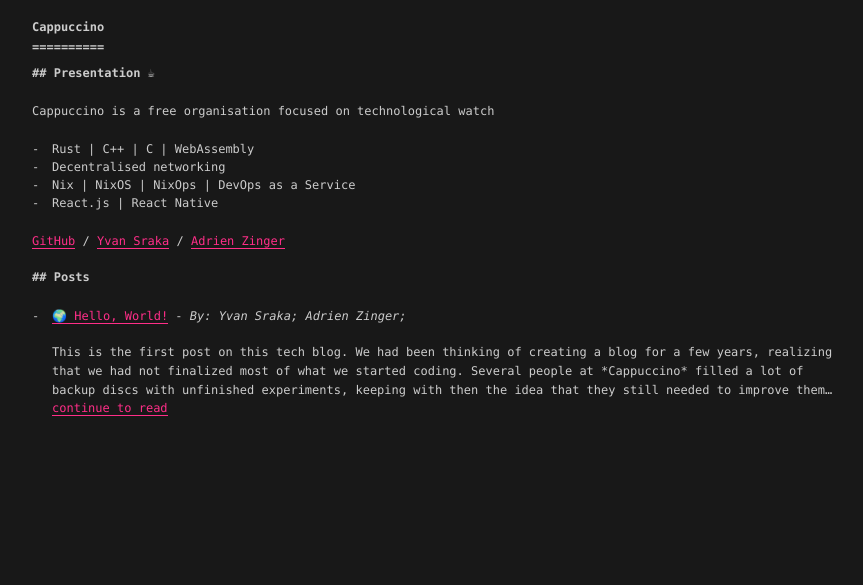
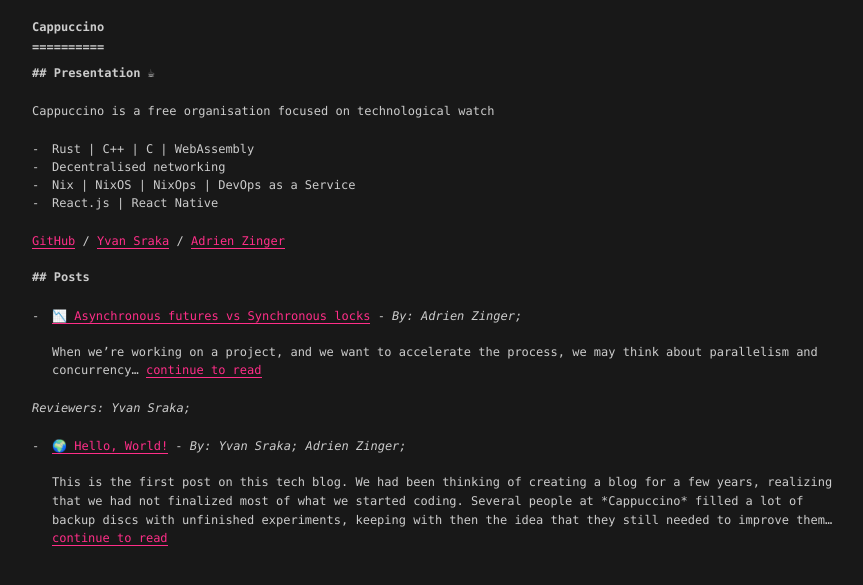
Before and after one commit to cppccn/cppccn.github.io, a Jekyll site: the page built from index.md, in a window 1280 px wide. Shown: the top 585 px of the page, without its empty margins (198-1061 px from the left). Built offline with Jekyll 4.4.1, drawn with Linux system fonts in a browser that asks for light colours; our own code applies the rules of GitHub Pages for plain Markdown files; part of the change alters nothing that is shown.

Commit message:
Post Asynchronous futures vs Synchronous locks

````diff
--- a/_layouts/default.html
+++ b/_layouts/default.html
@@ -5,6 +5,7 @@
   <meta http-equiv="X-UA-Compatible" content="IE=edge">
   <title>*Cappuccino*</title>
   <meta name="viewport" content="width=device-width, initial-scale=1">
+  <link rel="stylesheet" type="text/css" media="screen" href="/assets/css/monokai.css" />
   <link rel="stylesheet" type="text/css" media="screen" href="/assets/css/hack.css" />
   <link rel="stylesheet" type="text/css" media="screen" href="/assets/css/dark-grey.css" />
   <link rel="stylesheet" type="text/css" media="screen" href="/assets/css/site-dark.css" />
--- /dev/null
+++ b/_posts/2022-01-14-benchmark-async.md
@@ -0,0 +1,213 @@
+---
+layout: default
+title:  "📉 Asynchronous futures vs Synchronous locks"
+description: "When we're working on a project, and we want to accelerate the process, we may think about parallelism and concurrency...
+<a href='./2022/01/14/benchmark-async.html'>continue to read</a>"
+
+authors: ["Adrien Zinger"]
+reviewers: ["Yvan Sraka"]
+---
+
+# 📉 Asynchronous futures vs Synchronous locks
+
+When we're working on a project, and we want to accelerate the process, we may think about parallelism and concurrency. A few days ago, I wrote this unit test:
+
+```rust
+#[tokio::test]
+async fn tokio_test_bench() {
+    // Test if dyn-timeout spend at least 40 milliseconds before running
+    // the callback function
+    {
+        let mut time = TIME.lock().unwrap();
+        *time = SystemTime::now();
+    }
+    let mut dyn_timeout = tokio_impl::DynTimeout::new(TWENTY, move || {
+        // *Synchronous* callack
+        let st = TIME.lock().unwrap();
+        let dur = st.elapsed().unwrap();
+        assert!(dur > Duration::from_millis(36) && dur < Duration::from_millis(44));
+    });
+    dyn_timeout.add(TWENTY).await.unwrap();
+    dyn_timeout.wait().await.unwrap();
+}
+```
+
+We can discuss eventually about the quality of this code, I'm pretty sure that we can think it's weird. Well, I think it's pretty unusual because to test this, I need to use a synchronous variable, which I lock synchronously and then continue the job. It's just a unit test, so I can justify the odd design by the correctness.
+
+But yesterday, I looked at a comment in the _Rust for Rustacean_ book. The comment said that, I should be careful because of the waste of time when I wait synchronous code in a future. _"That's exactly my problem!!" - me in the train_
+
+
+## Reproduce the problem and check
+
+The reason why we don't want to wait a synchronous code in a future, it's because it may block for a long time the current thread and erase the benefice of the futures management. To differentiate concurrency and parallelism, Jon Gjengset wrote this ASCII art: concurrency `_-_-_-`, parallelism `====`. This graphical example can help us to understand the next thing: synchronous lock in concurrency.
+
+In my unit test, I have one single thread who works. And I want to be sure that my timeout is waiting 40 milliseconds, but to know this value, I need to pass a value (here the TIME static value) from the main future to the synchronous callback [^1]. So I cannot have a tokio `Mutex` here and just do the same thing with a simple `.await` after my lock. Let's say that I want suddenly spawn N timeouts, how my single thread will react?
+
+```rust
+#[tokio::main]
+async fn main() {
+    let mut f = vec![];
+    for _ in 0..N {
+        // From 0 to N, create a new future that launch a timeout
+        f.push(async move {
+            {
+                let mut time = TIME.lock().unwrap();
+                time.push_back(SystemTime::now());
+            }
+            let mut dyn_timeout = tokio_impl::DynTimeout::new(TWENTY, || {
+                let st = TIME.lock().unwrap().pop_front().unwrap();
+                let dur = st.elapsed().unwrap();
+                println!("{}", dur.as_millis());
+            });
+            dyn_timeout.wait().await.unwrap();
+        });
+    }
+    // Join all the spawned futures before the drop
+    join_all(f.into_iter()).await;
+}
+```
+
+If I suddenly want to spawn N timeouts, I guess it's correct to think that my code will wait too much in the `Mutex`. I will block the other concurrent green threads and make the code really slow. Yes, because now, the concurrency in ASCII art will be hard to wrote with two characters, but I'll try:
+
+```
+- `         -------------             `
+- `---------                          `
+- `                      -------------`
+- etc N times
+```
+
+We can deduce one thing right now, even if we had full access to the timer, as fast as we can, the concurrency design already get us in a latency. And increasing the number of timeouts concurrent in the same thread increase randomly (but certainly) the latency.
+
+Back to my current thread who manage my futures, each times one of these is awaiting, the runtime processes to run another future ready to run. And now let's draw how the synchronous lock change it.
+
+
+```
+- `            -----xxxxxx--------                   `
+- `---xxx------                                      `
+- `                               ---xxxxxx----------`
+- etc N times
+```
+
+Definitively, the latency will increase again, and the concurrency will not help us. The `xxxx` isn't a signal to our runtime that the current futures can be polled again, the runtime continue to process the execution while it has the access to the static arc and release after the job done. With this code, we obtained a medium value of 45.1209 instead of 20 milliseconds with 10k timeouts.
+
+This is why we want a new design, in order to avoid this heavy CPU lock and continue with a fast concurrency design.
+
+
+## Re-design the test, full futures
+
+In this design, I just want to send timeout and receive handle it with the help of futures. I want to forget the badly designed synchronous lock in my algorithm!
+
+```rust
+#[tokio::main]
+async fn main() {
+    let (sender, receiver) = &mut tokio::sync::mpsc::channel::<()>(1);
+    // The sender and receiver here is used by `new_notif` to notify that
+    // a timeout has been thrown between the asynchronous executions.
+
+    let sender_s = sender.clone();
+    let times: Arc::<tokio::sync::Mutex::<VecDeque<SystemTime>>> = Default::default();
+    let times_t = times.clone();
+
+    // Spawn the timeouts in the runtime and continue
+    tokio::spawn(async move {
+        // Later, start to spawn timeouts
+        for _ in 0..N {
+            let sender_notif = sender_s.clone();
+            let curr_times = times_t.clone();
+            tokio::spawn(async move {
+                {
+                    let mut time = curr_times.lock().await;
+                    time.push_back(SystemTime::now());
+                }
+                let mut dyn_timeout = tokio_impl::DynTimeout::new_notif(TWENTY, sender_notif, || {});
+                dyn_timeout.wait().await.unwrap();
+            });
+        }
+    });
+
+    // Start handling
+    for _ in 0..N {
+        match receiver.recv().await {
+            Some(_) => {
+                let st = times.lock().await.pop_front().unwrap();
+                let dur = st.elapsed().unwrap();
+                println!("{}", dur.as_millis());
+            }
+            _ => break,
+        }
+    }
+}
+```
+
+I hacked a bit of the `dyn-timeout` project to add an `async` message passing. After all, the function given in argument is executed in a future, so I just have to make this timeout executing a new future that send the message! Now I'm pretty sure that, instead of `xxxx`, my current thread will yield and will be ready when `times` is usable. No more synchronous heavy lock! I run it and.... wait, what? I obtain a medium value of 153 milliseconds latency for 10k timeouts.
+
+As I wrote in the first chapter, the concurrency by design is the source of latency when we absolutely want precision in a timeout. Passing a message here seems to be heavy and a lot slower than his dirty synchronous cousin. Nevertheless, I'm thinking about another explanation. Imagine that in your runtime [^2] you spawn suddenly 10k timeout, it means that you want to run at least 20k asynchronous code. Yes, one part of the asynchronous is before the timeout, and the other is after. Then in our example, we add a part to handle the timeout, to signal the timeout and finally to access to the `times` variable (two times). Of course, it's one of the reason of the latency.
+
+
+## Split the work
+
+Another architecture, more convenient, is to separate what can be separated. Clearly, the handling of the values can be in another thread. It'll theoretically accelerate the execution. Theoretically, it will take a half of the asynchronous code in the thread timeout and reduce the latency.
+
+```rust
+#[tokio::main]
+async fn main() {
+    //faster
+    let (sender, receiver) = &mut tokio::sync::mpsc::channel::<()>(100000);
+    let sender_t = sender.clone();
+    let times: Arc::<tokio::sync::Mutex::<VecDeque<SystemTime>>> = Default::default();
+    let times_t = times.clone();
+
+    let th = std::thread::spawn( move || {
+        let rt1 = tokio::runtime::Runtime::new().unwrap();
+        let sender_s = sender_t.clone();
+        rt1.block_on(async move {
+            let mut futures = vec![];
+            for _ in 0..N {
+                let sender_notif = sender_s.clone();
+                let curr_times = times_t.clone();
+                futures.push(async move {
+                    {
+                        let mut time = curr_times.lock().await;
+                        time.push_back(SystemTime::now());
+                    }
+                    let mut dyn_timeout = tokio_impl::DynTimeout::new_notif(TWENTY, sender_notif, || {});
+                    dyn_timeout.wait().await.unwrap();
+                });
+            }
+            join_all(futures).await;
+        });
+    });
+
+    for _ in 0..N {
+        match receiver.recv().await {
+            Some(_) => {
+                let st = times.lock().await.pop_front().unwrap();
+                let dur = st.elapsed().unwrap();
+                println!("{}", dur.as_millis());
+            }
+            _ => break,
+        }
+    }
+    th.join().unwrap();
+}
+```
+
+It's going to take a lot of space in the CPU, but for the best! Now we have two workers, one with the timeout, another for handling it. After some test, I get a medium value of 84 milliseconds! Oh... 84? The code is hard to read, take two threads, has the biggest channel of all time, and is slower than a heavy synchronous lock in the thread.
+
+
+## Summary
+
+I looked at different architecture that can be debated. Spawning 10k futures seems to not be a common problem. Nevertheless, in a big project, we don't always have hands on all the code each time we're programming. Sometimes, a latency of 1000 percent can be invisible. And when you start spotting the issue, you don't know where to look at first. In the life of your project, you can reach more than 10k futures, and you have to know what it means for your code.
+
+The obvious thing to do in a project, is to test the execution speed when you have a critical amount of task to execute. When you want to proceed to a change of the concurrency/parallelism architecture because of something that you read said _"You should do that instead of that"_, be careful and implement a benchmark first.
+
+![Graph of latencies](/assets/Spawn 10k timeouts of 20 milliseconds.svg)
+
+You can see the single thread with full concurrency as the slower algorithm. The dual threaded concurrency algorithm instead has a lower latency with a slow amount of timeouts and increase suddenly. The initial algorithm continues to be the one with the less latency.
+
+
+
+---
+
+[^1]: The reason why this callback is synchronous is because I couldn't safelly send a future between spawned thread and the design may be rethinked in a while.
+[^2]: By runtime I mean the tokio runtime that execute concurrency
--- /dev/null
+++ b/assets/css/monokai.css
@@ -0,0 +1,65 @@
+.highlight pre { background-color: #272822; }
+.highlight .hll { background-color: #272822; }
+.highlight .c { color: #75715e } /* Comment */
+.highlight .err { color: #960050; background-color: #1e0010 } /* Error */
+.highlight .k { color: #66d9ef } /* Keyword */
+.highlight .l { color: #ae81ff } /* Literal */
+.highlight .n { color: #f8f8f2 } /* Name */
+.highlight .o { color: #f92672 } /* Operator */
+.highlight .p { color: #f8f8f2 } /* Punctuation */
+.highlight .cm { color: #75715e } /* Comment.Multiline */
+.highlight .cp { color: #75715e } /* Comment.Preproc */
+.highlight .c1 { color: #75715e } /* Comment.Single */
+.highlight .cs { color: #75715e } /* Comment.Special */
+.highlight .ge { font-style: italic } /* Generic.Emph */
+.highlight .gs { font-weight: bold } /* Generic.Strong */
+.highlight .kc { color: #66d9ef } /* Keyword.Constant */
+.highlight .kd { color: #66d9ef } /* Keyword.Declaration */
+.highlight .kn { color: #f92672 } /* Keyword.Namespace */
+.highlight .kp { color: #66d9ef } /* Keyword.Pseudo */
+.highlight .kr { color: #66d9ef } /* Keyword.Reserved */
+.highlight .kt { color: #66d9ef } /* Keyword.Type */
+.highlight .ld { color: #e6db74 } /* Literal.Date */
+.highlight .m { color: #ae81ff } /* Literal.Number */
+.highlight .s { color: #e6db74 } /* Literal.String */
+.highlight .na { color: #a6e22e } /* Name.Attribute */
+.highlight .nb { color: #f8f8f2 } /* Name.Builtin */
+.highlight .nc { color: #a6e22e } /* Name.Class */
+.highlight .no { color: #66d9ef } /* Name.Constant */
+.highlight .nd { color: #a6e22e } /* Name.Decorator */
+.highlight .ni { color: #f8f8f2 } /* Name.Entity */
+.highlight .ne { color: #a6e22e } /* Name.Exception */
+.highlight .nf { color: #a6e22e } /* Name.Function */
+.highlight .nl { color: #f8f8f2 } /* Name.Label */
+.highlight .nn { color: #f8f8f2 } /* Name.Namespace */
+.highlight .nx { color: #a6e22e } /* Name.Other */
+.highlight .py { color: #f8f8f2 } /* Name.Property */
+.highlight .nt { color: #f92672 } /* Name.Tag */
+.highlight .nv { color: #f8f8f2 } /* Name.Variable */
+.highlight .ow { color: #f92672 } /* Operator.Word */
+.highlight .w { color: #f8f8f2 } /* Text.Whitespace */
+.highlight .mf { color: #ae81ff } /* Literal.Number.Float */
+.highlight .mh { color: #ae81ff } /* Literal.Number.Hex */
+.highlight .mi { color: #ae81ff } /* Literal.Number.Integer */
+.highlight .mo { color: #ae81ff } /* Literal.Number.Oct */
+.highlight .sb { color: #e6db74 } /* Literal.String.Backtick */
+.highlight .sc { color: #e6db74 } /* Literal.String.Char */
+.highlight .sd { color: #e6db74 } /* Literal.String.Doc */
+.highlight .s2 { color: #e6db74 } /* Literal.String.Double */
+.highlight .se { color: #ae81ff } /* Literal.String.Escape */
+.highlight .sh { color: #e6db74 } /* Literal.String.Heredoc */
+.highlight .si { color: #e6db74 } /* Literal.String.Interpol */
+.highlight .sx { color: #e6db74 } /* Literal.String.Other */
+.highlight .sr { color: #e6db74 } /* Literal.String.Regex */
+.highlight .s1 { color: #e6db74 } /* Literal.String.Single */
+.highlight .ss { color: #e6db74 } /* Literal.String.Symbol */
+.highlight .bp { color: #f8f8f2 } /* Name.Builtin.Pseudo */
+.highlight .vc { color: #f8f8f2 } /* Name.Variable.Class */
+.highlight .vg { color: #f8f8f2 } /* Name.Variable.Global */
+.highlight .vi { color: #f8f8f2 } /* Name.Variable.Instance */
+.highlight .il { color: #ae81ff } /* Literal.Number.Integer.Long */
+
+.highlight .gh { } /* Generic Heading & Diff Header */
+.highlight .gu { color: #75715e; } /* Generic.Subheading & Diff Unified/Comment? */
+.highlight .gd { color: #f92672; } /* Generic.Deleted & Diff Deleted */
+.highlight .gi { color: #a6e22e; } /* Generic.Inserted & Diff Inserted */
````
Also changed, not shown: 1 other file.
